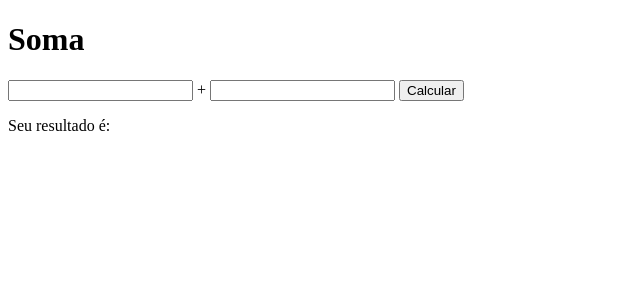
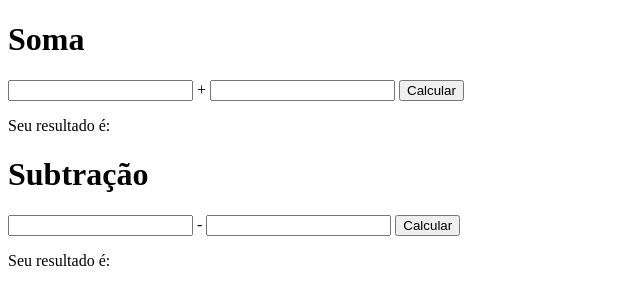
Before and after one commit to rafael-papito/Matem-tica-, a plain HTML site: page index.html in a window 1280 px wide. Shown: the whole page, without its empty margins (0-640 px from the left). Drawn offline with Linux system fonts and the light colour scheme.

Commit message:
Update index.html

```diff
--- a/index.html
+++ b/index.html
@@ -20,5 +20,14 @@
         </p>
         <div class="res" id="resSoma">Seu resultado é:</div>
     </div><!--box Soma-->
+     <div  class="box ">
+        <h1>Subtração</h1>
+        <p><input type="number" id="sub1">
+           <span>-</span>
+        <input type="number" id="sub2">
+        <input type="button" value="Calcular" onclick="subtracao()">
+        </p>
+        <div class="res" id="resSub">Seu resultado é:</div>
+    </div><!--box Subtração-->
 </body>
 </html>
```
